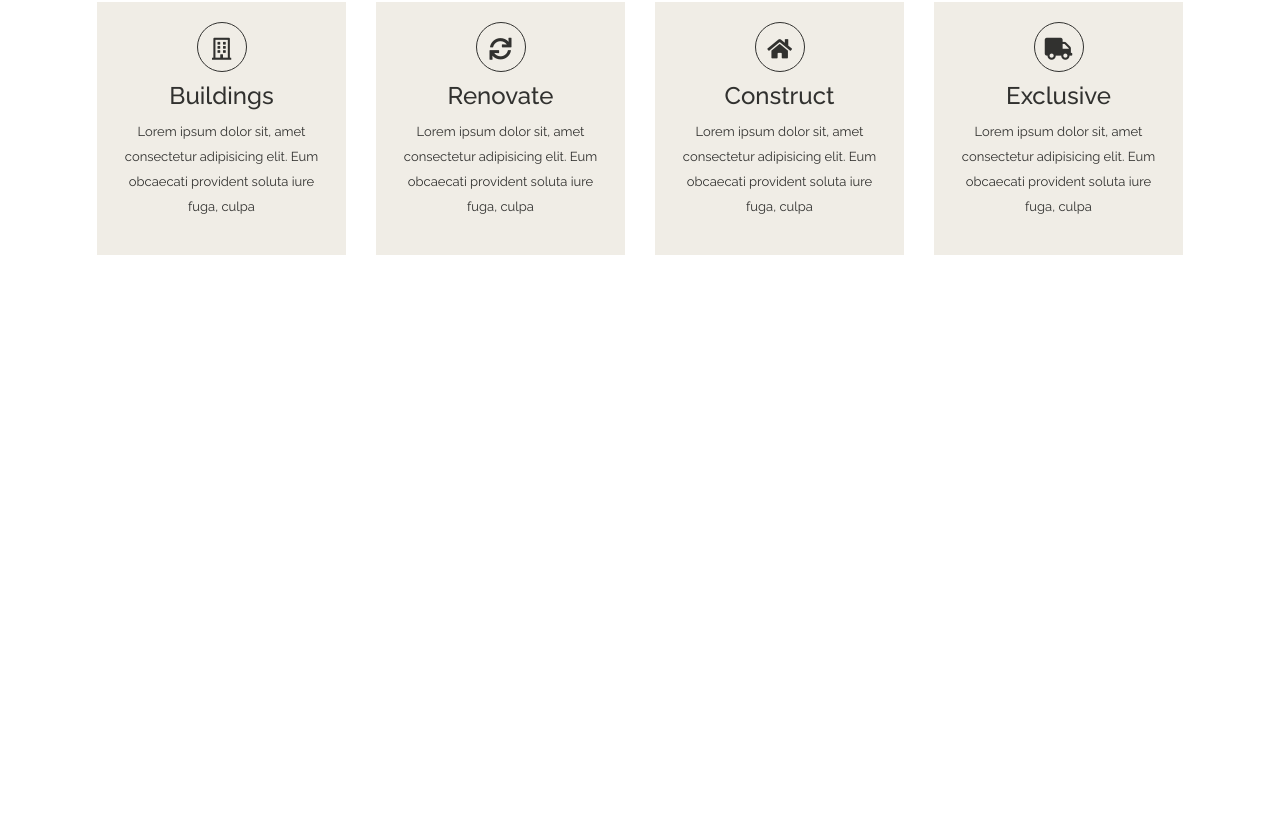
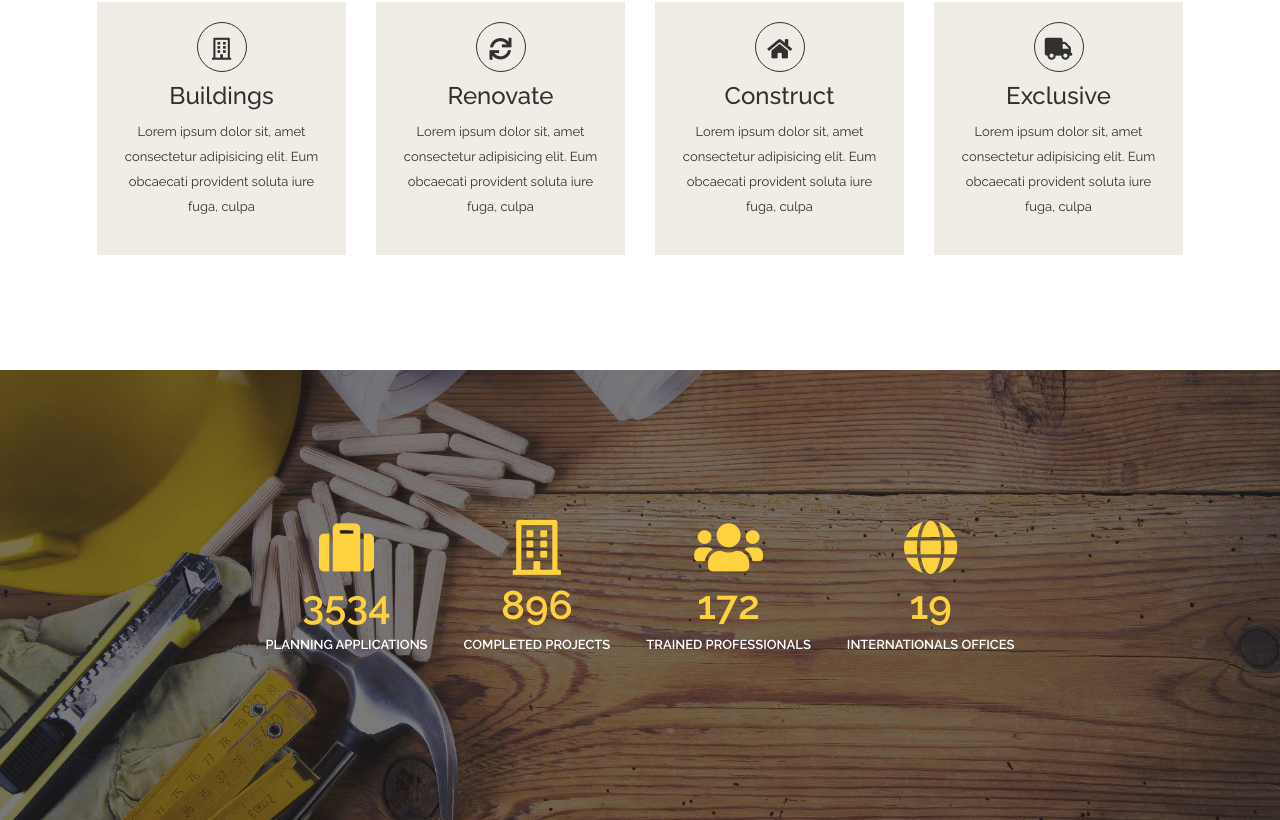
Before and after one commit to salvomel/proj-html-vuejs, a Vue app: page / in a window 1280 px wide. Shown: the part 1089-1909 px from the top of the page. Before the commit the page ends 1459 px from the top, so only its background shows below. Built offline with nearby package versions, Linux system fonts and the light colour scheme.

Commit message:
section numbers

```diff
--- a/src/components/Jumbotron_1.vue
+++ b/src/components/Jumbotron1.vue
@@ -17,10 +17,10 @@
 
 <script>
 export default {
-    name: 'Jumbotron_1',
+    name: 'Jumbotron1',
 }
 </script>
 
 <style scoped lang="scss">
-    @import '../style/jumbotron_1';
+    @import '../style/jumbotron1';
 </style>
--- /dev/null
+++ b/src/components/Jumbotron2.vue
@@ -0,0 +1,24 @@
+<template>
+    <section>
+        <div class="jumbotron2">
+            <div v-for="(card, index) in numbers" :key="index" class="single-card">
+                <i :class="card.class"></i>
+                <div>{{ card.number }}</div>
+                <p>{{ card.role }}</p>
+            </div>
+        </div>
+    </section>
+</template>
+
+<script>
+export default {
+    name: 'Jumbotron_2',
+    props: {
+        numbers: Array
+    }
+}
+</script>
+
+<style scoped lang="scss">
+    @import '../style/jumbotron2';
+</style>
--- a/src/components/Main.vue
+++ b/src/components/Main.vue
@@ -1,19 +1,22 @@
 <template>
     <main>
-        <Jumbotron_1 />
+        <Jumbotron1 />
         <Specialists :services= "cards.services" />
+        <Jumbotron2 :numbers= "cards.numbers" />
     </main>
 </template>
 
 <script>
-import Jumbotron_1 from "./Jumbotron_1.vue";
+import Jumbotron1 from "./Jumbotron1.vue";
 import Specialists from "./Specialists.vue";
+import Jumbotron2 from "./Jumbotron2.vue";
 
 export default {
     name: 'Main',
     components: {
-        Jumbotron_1,
+        Jumbotron1,
         Specialists,
+        Jumbotron2,
     },
      props:{
         cards: Object,
--- a/src/data/data.json
+++ b/src/data/data.json
@@ -49,6 +49,28 @@
                 "title": "Exclusive",
                 "text": "Lorem ipsum dolor sit, amet consectetur adipisicing elit. Eum obcaecati provident soluta iure fuga, culpa "
             }
+        ],
+        "numbers": [
+            {
+                "class": "fas fa-suitcase",
+                "number": "3534",
+                "role": "PLANNING APPLICATIONS"
+            },
+            {
+                "class": "far fa-building",
+                "number": "896",
+                "role": "COMPLETED PROJECTS"
+            },
+            {
+                "class": "fas fa-users",
+                "number": "172",
+                "role": "TRAINED PROFESSIONALS"
+            },
+            {
+                "class":"fas fa-globe",
+                "number": "19",
+                "role": "INTERNATIONALS OFFICES"
+            }
         ]
     }
 }
--- /dev/null
+++ b/src/style/jumbotron2.scss
@@ -0,0 +1,37 @@
+@import './variables';
+
+.jumbotron2 {
+    background-image: url("../assets/img/home-244125289.jpg");
+    height: 450px;
+    max-width: 100%;
+    background-position: center;
+    background-repeat: no-repeat;
+    background-size: cover;
+    display: flex;
+    justify-content: center;
+    align-items: center;
+
+    .single-card {
+        font-size: 20px;
+        display: flex;
+        flex-direction: column;
+        align-items: center;
+        margin: 18px;
+        color: $bright-sun;
+
+        i {
+            font-size: 55px;
+        }
+
+        div {
+            font-size: 40px;
+            font-weight: 600;
+        }
+
+        p {
+            color: $white;
+            font-size: 13px;
+            font-weight: 600;
+        }
+    }
+}
```
Also changed, not shown: src/components/Specialists.vue (+11 -0 lines), src/style/jumbotron1.scss (renamed from src/style/jumbotron_1.scss).
